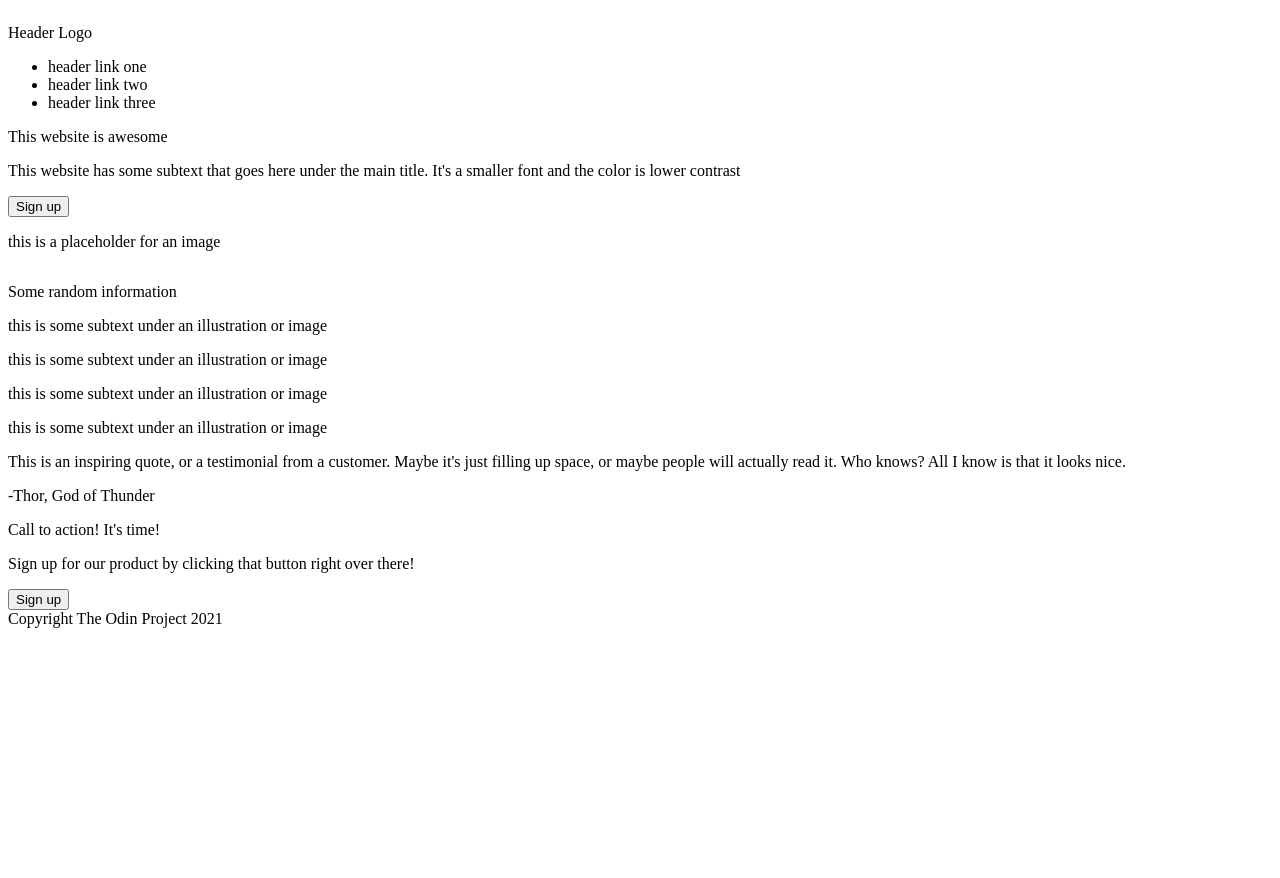
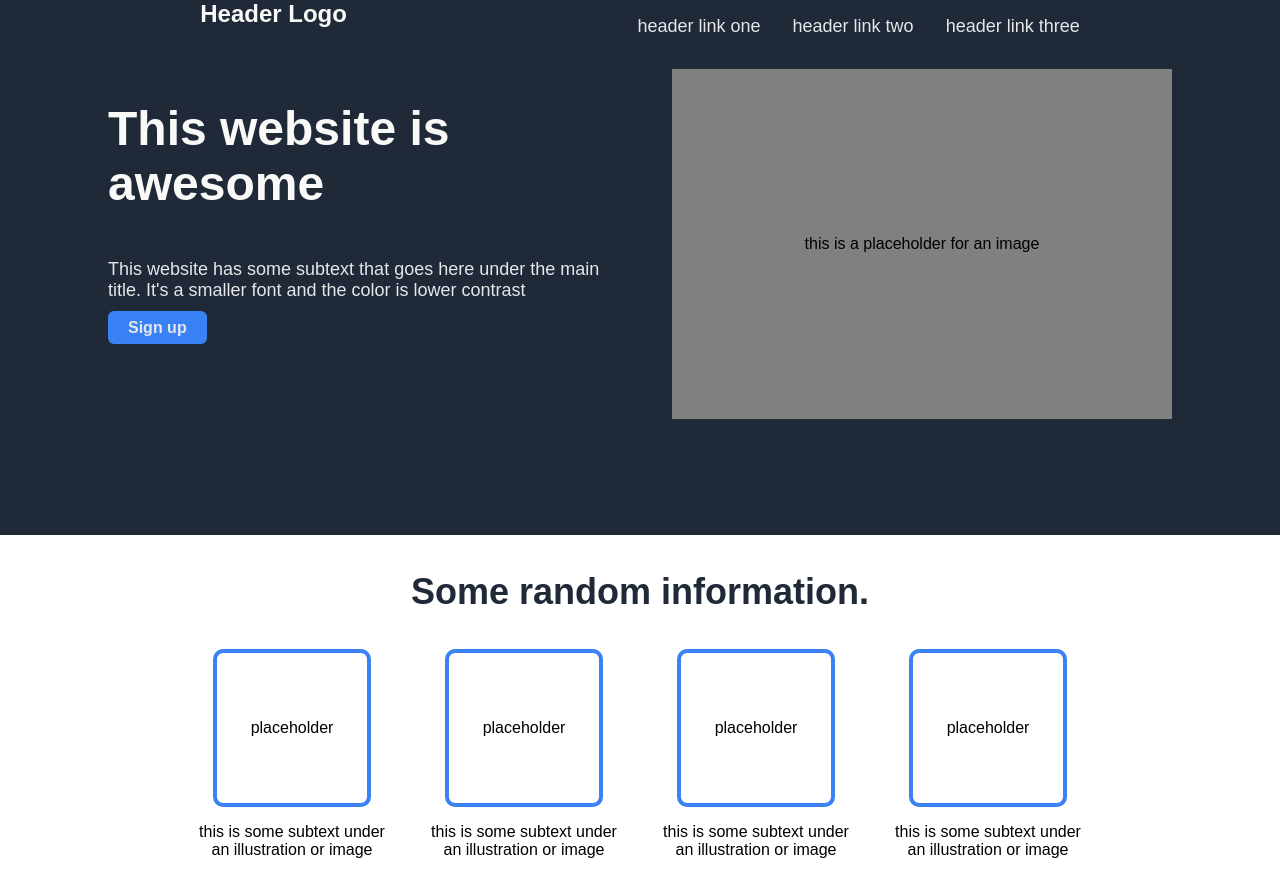
Before and after one commit to keykey117/Landing-Page, a plain HTML site: page index.html in a window 1280 px wide. Shown: the top 878 px of the page. Before the commit the page ends 800 px from the top, so only its background shows below. Drawn offline with Linux system fonts and the light colour scheme.

Commit message:
made some modification to styles.css

```diff
--- a/index.html
+++ b/index.html
@@ -2,6 +2,8 @@
 <html lang="en">
   <head>
     <meta charset="UTF-8" />
+    <meta name="viewport" content="width=device-width, initial-scale=1.0" />
+    <meta http-equiv="X-UA-Compatible" content="IE=edge" />
     <title>Landing Page</title>
     <link rel="stylesheet" href="styles.css" />
   </head>
@@ -9,67 +11,69 @@
   <body>
     <header>
       <div class="nav">
-        <p>Header Logo</p>
+        <p class="main">Header Logo</p>
         <ul>
-          <li>header link one</li>
-          <li>header link two</li>
-          <li>header link three</li>
+          <li><a href="#">header link one</a></li>
+          <li><a href="#">header link two</a></li>
+          <li><a href="#">header link three</a></li>
         </ul>
       </div>
 
       <div class="intro">
         <div class="intro-info">
-          <p>This website is awesome</p>
-          <p>
+          <p class="hero-main">This website is awesome</p>
+          <p class="hero-sub">
             This website has some subtext that goes here under the main title.
             It's a smaller font and the color is lower contrast
           </p>
-          <button>Sign up</button>
+          <a class="button" href="#">Sign up</a>
         </div>
-        <p>this is a placeholder for an image</p>
+        <p class="image">this is a placeholder for an image</p>
       </div>
     </header>
 
     <div class="content">
       <div class="content-info">
-        <p>Some random information</p>
+        <p class="info">Some random information.</p>
         <div class="cards">
           <div class="card">
-            <a></a>
+            <p class="card-image">placeholder</p>
             <p>this is some subtext under an illustration or image</p>
           </div>
           <div class="card">
-            <a></a>
+            <p class="card-image">placeholder</p>
             <p>this is some subtext under an illustration or image</p>
           </div>
           <div class="card">
-            <a></a>
+            <p class="card-image">placeholder</p>
             <p>this is some subtext under an illustration or image</p>
           </div>
           <div class="card">
-            <a></a>
+            <p class="card-image">placeholder</p>
             <p>this is some subtext under an illustration or image</p>
           </div>
         </div>
       </div>
 
       <div class="quote">
-        <p>
+        <p class="quote-text">
           This is an inspiring quote, or a testimonial from a customer. Maybe
           it's just filling up space, or maybe people will actually read it. Who
           knows? All I know is that it looks nice.
         </p>
-        <p>-Thor, God of Thunder</p>
+        <p class="author">-Thor, God of Thunder</p>
       </div>
 
       <div class="sign-up">
-        <div class="text">
-          <p>Call to action! It's time!</p>
-          <p>
-            Sign up for our product by clicking that button right over there!
-          </p>
+        <div class="sign-up-container">
+          <div class="text">
+            <p class="main">Call to action! It's time!</p>
+            <p class="sign-up-info">
+              Sign up for our product by clicking that button right over there!
+            </p>
+          </div>
+          <a class="button button-border" href="#">Sign up</a>
         </div>
-        <button>Sign up</button>
       </div>
     </div>
 
--- a/styles.css
+++ b/styles.css
@@ -1,5 +1,158 @@
 body {
-    display: flex;
-    justify-content: space-between;
-    flex-direction: column;
+  height: 100vh;
+  margin: 0;
+  display: flex;
+  justify-content: space-between;
+  flex-direction: column;
+  font-family: Arial, Helvetica, sans-serif;
 }
+footer {
+  text-align: center;
+  padding: 32px 0px;
+  color: #e5e7eb;
+  font-size: 18px;
+}
+.nav {
+  display: flex;
+  justify-content: space-around;
+}
+ul {
+  display: flex;
+  justify-content: space-evenly;
+  list-style: none;
+  gap: 32px;
+}
+
+header,
+footer {
+  background-color: #1f2937;
+}
+.main {
+  font-size: 24px;
+  font-weight: 800;
+  color: #f9faf8;
+  margin: 0;
+}
+a,
+.hero-sub {
+  text-decoration: none;
+  color: #e5e7eb;
+  font-size: 18px;
+  color: #e5e7eb;
+}
+.intro {
+  display: flex;
+  justify-content: center;
+  gap: 64px;
+}
+.intro-info {
+  max-height: 350px;
+  max-width: 500px;
+}
+
+.hero-main {
+  font-size: 48px;
+  font-weight: bolder;
+  color: #f9faf8;
+}
+.button {
+  background-color: #3882f6;
+  color: #e5e7eb;
+  padding: 8px 20px;
+  font-weight: 900;
+  border-radius: 6px;
+  font-size: 16px;
+}
+.image {
+  height: 350px;
+  width: 500px;
+  display: flex;
+  background-color: gray;
+  justify-content: center;
+  align-items: center;
+}
+
+header {
+  padding-bottom: 100px;
+  padding-left: 75px;
+  padding-right: 75px;
+}
+.content {
+  text-align: center;
+}
+.content-info {
+  text-align: center;
+  padding-bottom: 100px;
+}
+.cards {
+  display: flex;
+  justify-content: center;
+  gap: 32px;
+}
+.info {
+  font-size: 36px;
+  font-weight: 800;
+  color: #1f2937;
+}
+.card {
+  width: 200px;
+  display: flex;
+  align-items: center;
+  flex-direction: column;
+}
+.card-image {
+  width: 150px;
+  height: 150px;
+  border: 4px solid #3882f6;
+  border-radius: 10px;
+  margin: 0;
+  display: flex;
+  justify-content: center;
+  align-items: center;
+}
+
+.quote {
+  background-color: #e5e7eb;
+  padding: 125px 300px;
+}
+.quote-text {
+  font-size: 36px;
+  font-style: italic;
+  color: #1f2937;
+  margin: 0;
+  text-align: left;
+}
+.author {
+  font-size: 20px;
+  font-weight: 800;
+  text-align: right;
+  margin: 0;
+}
+
+.sign-up {
+  padding: 100px 200px;
+  display: flex;
+  justify-content: center;
+  align-items: center;
+}
+.sign-up-container {
+  background-color: #3882f6;
+  display: flex;
+  align-items: center;
+  gap: 64px;
+  padding: 50px 100px;
+  border-radius: 5px;
+}
+.button-border {
+  border: 2px solid #e5e7eb;
+}
+
+.sign-up-info {
+  font-size: 18px;
+  color: #e5e7eb;
+  margin: 0;
+}
+.sign-up .main,
+.sign-up-info {
+  text-align: left;
+}
```
